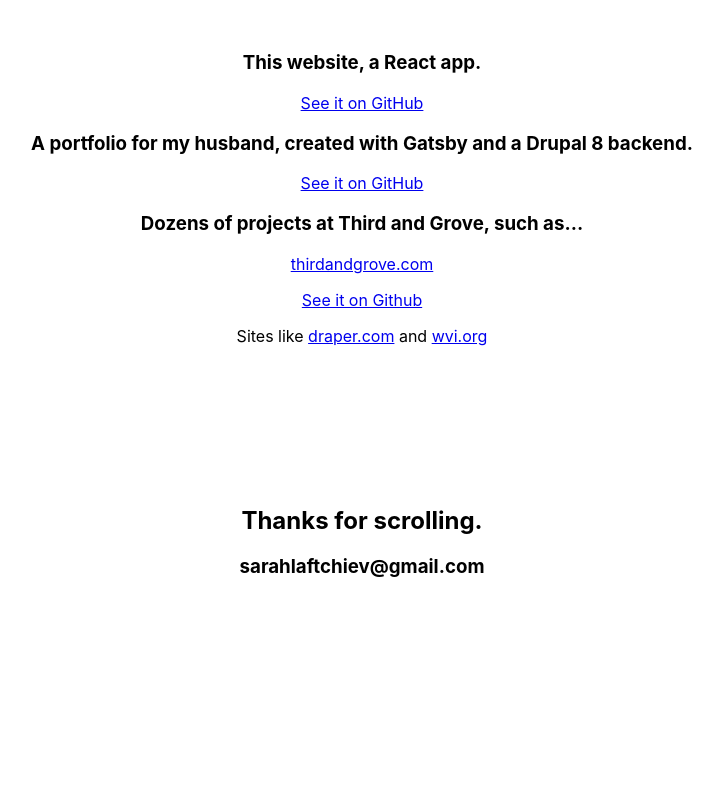
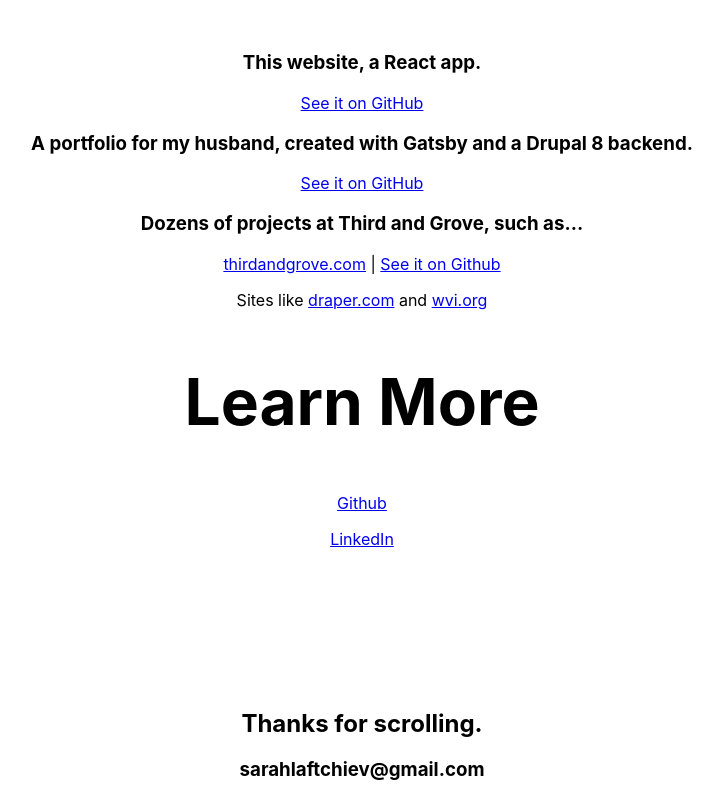
Before and after one commit to sarahcyoder/sarahlaftchiev, a React (Create React App) app: page / in a window 1280 px wide. Shown: the part 879-1679 px from the top of the page, without its empty margins (278-1001 px from the left). Before the commit the page ends 1475 px from the top, so only its background shows below. Built offline with nearby package versions, Linux system fonts and the light colour scheme.

Commit message:
Group projects into divs.

```diff
--- a/src/Body.js
+++ b/src/Body.js
@@ -5,14 +5,24 @@
   return (
     <div className="bodyContainer">
       <h2>Things I've Done Lately</h2>
-      <h3>This website, a React app.</h3>
-      <p><a href="https://github.com/sarahcyoder/sarahlaftchiev" target="_blank" rel="noopener noreferrer">See it on GitHub</a></p>
-      <h3>A portfolio for my husband, created with Gatsby and a Drupal 8 backend.</h3>
-      <p><a href="https://github.com/sarahcyoder/emil-laftchiev" target="_blank" rel="noopener noreferrer">See it on GitHub</a></p>
-      <h3>Dozens of projects at Third and Grove, such as...</h3>
-      <div><a href="https://www.thirdandgrove.com/" target="_blank" rel="noopener noreferrer">thirdandgrove.com</a></div>
-      <p><a href="https://github.com/thirdandgrove/thirdandgrove-com-gatsby" target="_blank" rel="noopener noreferrer">See it on Github</a></p>
-      <div>Sites like <a href="https://www.draper.com/" target="_blank" rel="noopener noreferrer">draper.com</a> and <a href="https://www.wvi.org/" target="_blank" rel="noopener noreferrer">wvi.org</a></div>
+      <div className="project">
+        <h3>This website, a React app.</h3>
+        <p><a href="https://github.com/sarahcyoder/sarahlaftchiev" target="_blank" rel="noopener noreferrer">See it on GitHub</a></p>
+      </div>
+      <div className="project">
+        <h3>A portfolio for my husband, created with Gatsby and a Drupal 8 backend.</h3>
+        <p><a href="https://github.com/sarahcyoder/emil-laftchiev" target="_blank" rel="noopener noreferrer">See it on GitHub</a></p>
+      </div>
+      <div className="project">
+        <h3>Dozens of projects at Third and Grove, such as...</h3>
+        <p><a href="https://www.thirdandgrove.com/" target="_blank" rel="noopener noreferrer">thirdandgrove.com</a> | <a href="https://github.com/thirdandgrove/thirdandgrove-com-gatsby" target="_blank" rel="noopener noreferrer">See it on Github</a></p>
+        <p>Sites like <a href="https://www.draper.com/" target="_blank" rel="noopener noreferrer">draper.com</a> and <a href="https://www.wvi.org/" target="_blank" rel="noopener noreferrer">wvi.org</a></p>
+      </div>
+      <div className="learn-more">
+        <h2>Learn More</h2>
+        <p><a href="https://github.com/sarahcyoder" target="_blank" rel="noopener noreferrer">Github</a></p>
+        <p><a href="https://www.linkedin.com/in/sarahcyoder/" target="_blank" rel="noopener noreferrer">LinkedIn</a></p>
+      </div>
     </div>
   )
 }
```
